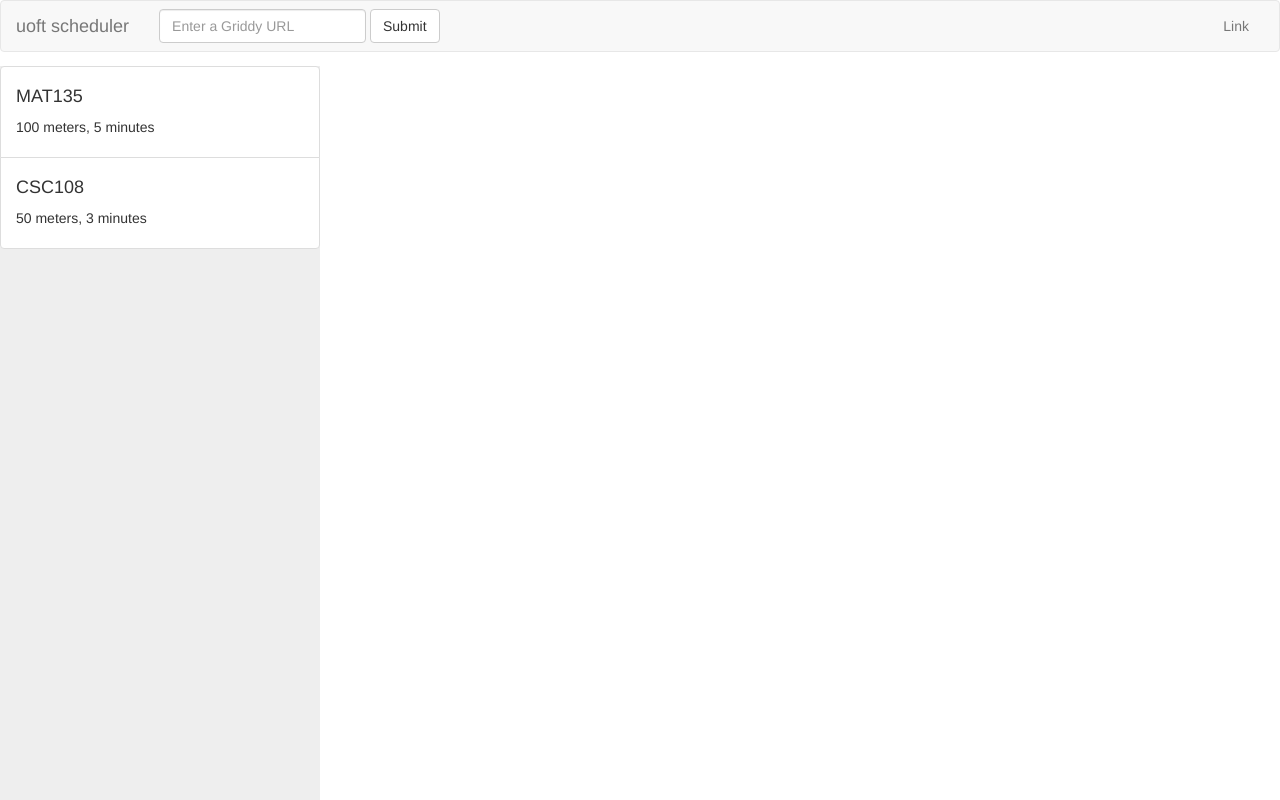
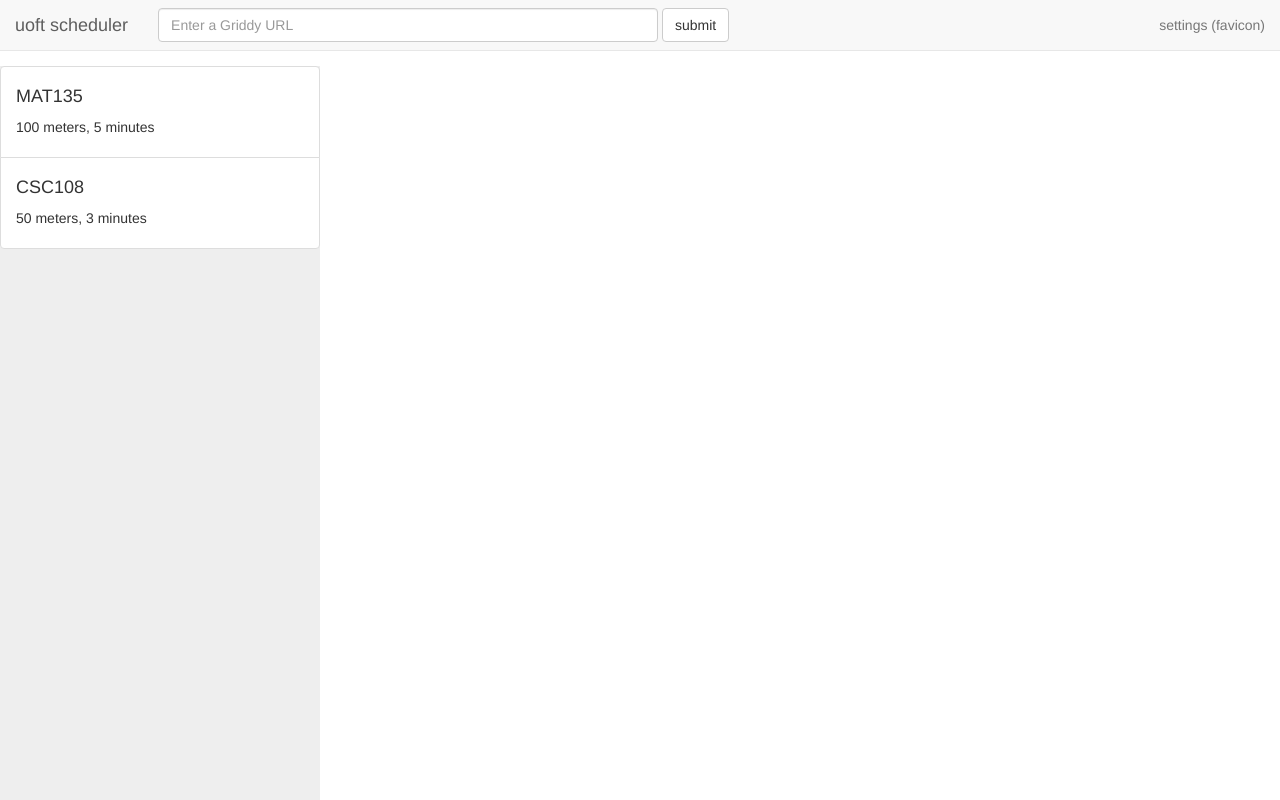
Before and after one commit to jonnyli1125/uoft-scheduler, a website: page index.html in a window 1280 px wide. Drawn offline with nearby package versions, Linux system fonts and the light colour scheme.

Commit message:
fixed styles

```diff
--- a/index.html
+++ b/index.html
@@ -2,22 +2,10 @@
 <html lang="en">
     <head>
         <link href="https://bootswatch.com/paper/bootstrap.min.css" rel="stylesheet" type="text/css">
-        <style>
-        html, body { height: 100%; min-height: 100%; }
-        .navbar { margin-bottom: 2px; position: fixed; width: 100%; z-index: 99; }
-        .body { height: 100%; padding-top: 66px; }
-        .sidebar {
-            background-color: #eee;
-            min-height: 100%;
-            padding: 0;
-        }
-        .sidebar .list-group-item {
-            width: 100%;
-        }
-        </style>
+		<link href="main.css" rel="stylesheet" type="text/css">
     </head>
     <body>
-        <nav class="navbar navbar-default">
+        <nav class="navbar navbar-default navbar-fixed-top">
             <div class="container-fluid">
                 <div class="navbar-header">
                     <button type="button" class="navbar-toggle collapsed" data-toggle="collapse" data-target="#bs-example-navbar-collapse-1">
@@ -31,12 +19,12 @@
                 <div class="collapse navbar-collapse" id="bs-example-navbar-collapse-1">
                     <form class="navbar-form navbar-left" role="search">
                         <div class="form-group">
-                            <input type="text" class="form-control" placeholder="Enter a Griddy URL">
+                            <input type="text" class="form-control griddy-url" name="griddy-url" placeholder="Enter a Griddy URL">
                         </div>
-                        <button type="submit" class="btn btn-default">Submit</button>
+                        <button type="submit" class="btn btn-default">submit</button>
                     </form>
                     <ul class="nav navbar-nav navbar-right">
-                        <li><a href="#">Link</a></li>
+                        <li><a href="#">settings (favicon)</a></li>
                     </ul>
                 </div>
             </div>
--- a/main.css
+++ b/main.css
@@ -1,18 +1,6 @@
-html {
+html, body {
     height: 100%;
     min-height: 100%;
-}
-
-body {
-    height: 100%;
-    min-height: 100%;
-}
-
-.navbar {
-    margin-bottom: 2px;
-    position: fixed;
-    width: 100%;
-    z-index: 99;
 }
 
 .body {
@@ -26,10 +14,10 @@ body {
     padding: 0;
 }
 
-.sidebar {
+.sidebar .list-group-item {
     width: 100%;
 }
 
-.list-group-item {
-    width: 100%;
+.griddy-url {
+	width: 500px !important;
 }
```
